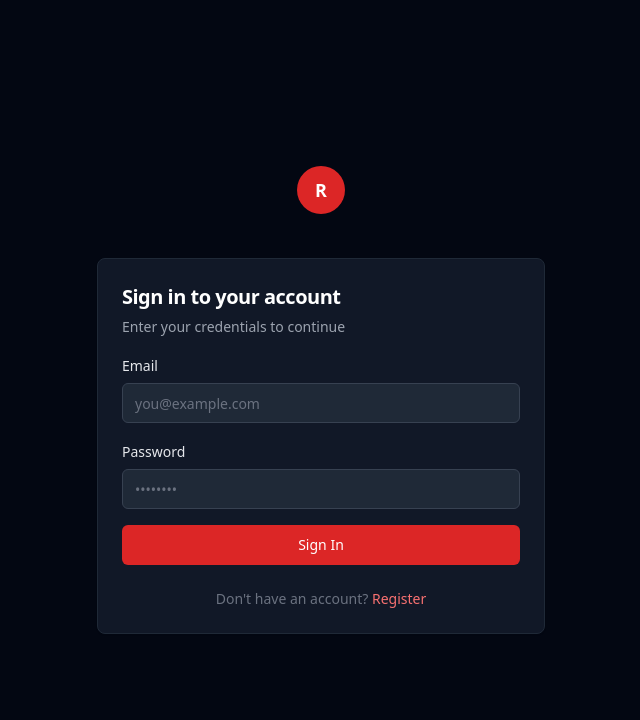
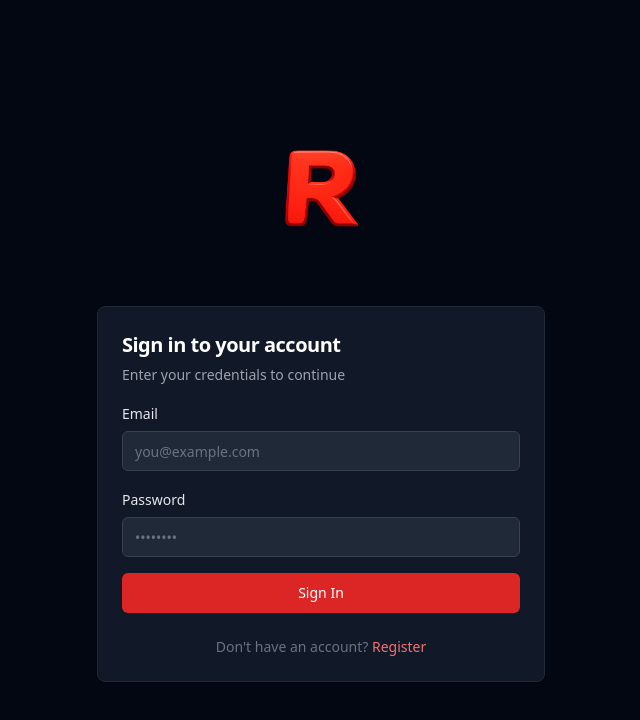
Before and after one commit to themkarimi/redisnavigator, a React (Vite) app in the folder frontend/: page /login in a window 1280 px wide. Shown: the top 720 px of the page, without its empty margins (319-959 px from the left). Built offline with nearby package versions, Linux system fonts and the light colour scheme; no server answers.

Commit message:
Refactor code structure for improved readability and maintainability

```diff
--- a/frontend/src/pages/LoginPage.tsx
+++ b/frontend/src/pages/LoginPage.tsx
@@ -78,9 +78,7 @@ export default function LoginPage() {
       <div className="w-full max-w-md">
         {/* Brand */}
         <div className="flex flex-col items-center mb-8">
-          <div className="flex items-center justify-center w-12 h-12 rounded-full bg-red-600 mb-3">
-            <span className="text-white font-bold text-lg">R</span>
-          </div>
+          <img src="/logo.png" alt="Logo" className="h-36 mb-3" />
         </div>
 
         <Card className="bg-gray-900 border-gray-800 text-white">
--- a/frontend/src/pages/RegisterPage.tsx
+++ b/frontend/src/pages/RegisterPage.tsx
@@ -87,7 +87,7 @@ export default function RegisterPage() {
       <div className="w-full max-w-md">
         {/* Brand */}
         <div className="flex flex-col items-center mb-8">
-          <img src="/favicon.svg" alt="RedisGUI logo" className="w-12 h-12 mb-3" />
+          <img src="/logo.png" alt="Logo" className="h-24 mb-3" />
           <h1 className="text-2xl font-bold text-white tracking-tight">RedisGUI</h1>
           <p className="text-gray-400 text-sm mt-1">Visual Redis management tool</p>
         </div>
```
Also changed, not shown: frontend/public/logo.png (added), 1 other file (tests, documents, lock files or other folders).
